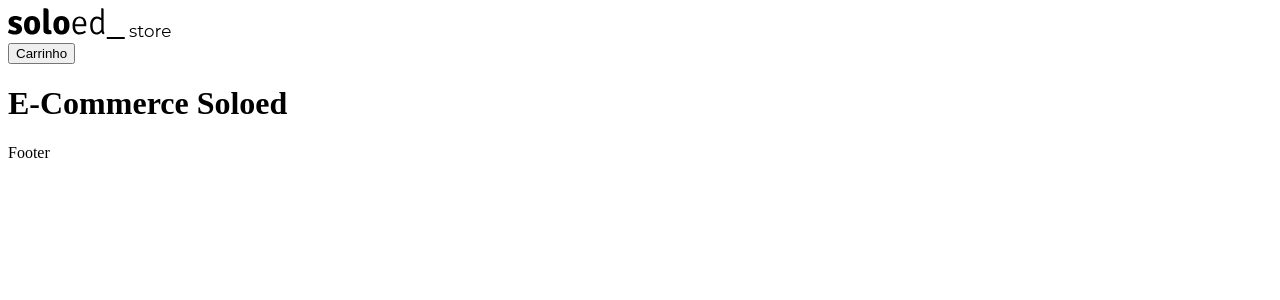
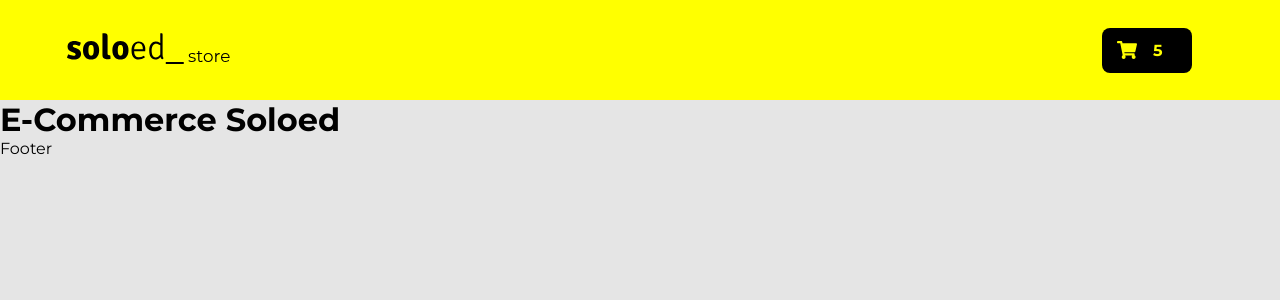
Before and after one commit to felipedeamonteiro/soloed_fullstack_test, a React (Create React App) app in the folder soloed_frontend/: page / in a window 1280 px wide. Shown: the top 300 px of the page. Built offline with nearby package versions, Linux system fonts and the light colour scheme.

Commit message:
Add header and header styles

```diff
--- a/soloed_frontend/package.json
+++ b/soloed_frontend/package.json
@@ -13,6 +13,7 @@
     "axios": "^0.21.1",
     "react": "^17.0.1",
     "react-dom": "^17.0.1",
+    "react-icons": "^4.1.0",
     "react-scripts": "4.0.1",
     "styled-components": "^5.2.1",
     "typescript": "^4.0.3",
--- a/soloed_frontend/src/App.tsx
+++ b/soloed_frontend/src/App.tsx
@@ -2,12 +2,14 @@ import React from 'react';
 
 import Header from './components/Header';
 import Footer from './components/Footer';
+import GlobalStyle from './styles/global';
 
 const App: React.FC = () => {
   return (
     <>
       <Header />
       <h1>E-Commerce Soloed</h1>
+      <GlobalStyle />
       <Footer />
     </>
   );
--- a/soloed_frontend/src/components/Header/index.tsx
+++ b/soloed_frontend/src/components/Header/index.tsx
@@ -1,5 +1,6 @@
 import React from 'react';
 
+import { FaShoppingCart } from 'react-icons/fa';
 import { Container } from './styles';
 import Logo from '../../assets/logo_soloed.svg';
 
@@ -11,7 +12,10 @@ const Header: React.FC = () => {
       </div>
 
       <div className="cart-div">
-        <button type="button">Carrinho</button>
+        <button type="button">
+          <FaShoppingCart size={20} />
+          <strong>5</strong>
+        </button>
       </div>
     </Container>
   );
--- a/soloed_frontend/src/components/Header/styles.ts
+++ b/soloed_frontend/src/components/Header/styles.ts
@@ -1,3 +1,43 @@
 import styled from 'styled-components';
 
-export const Container = styled.header``;
+export const Container = styled.header`
+  background: #ffff00;
+  height: 100px;
+  width: 100%;
+
+  display: flex;
+  align-items: center;
+  justify-content: space-between;
+  flex-direction: row;
+
+  .logo-div {
+    margin-left: 67px;
+  }
+
+  .cart-div {
+    margin-right: 88px;
+
+    button {
+      width: 90px;
+      height: 45px;
+      border-radius: 8px;
+      background: #000000;
+      border: 0;
+
+      display: flex;
+      align-items: center;
+      justify-content: flex-start;
+      flex-direction: row;
+
+      svg {
+        color: #ffff00;
+        margin-left: 15px;
+      }
+
+      strong {
+        margin-left: 16px;
+        color: #ffff00;
+      }
+    }
+  }
+`;
```
Also changed, not shown: 2 other files (tests, documents, lock files or other folders).
